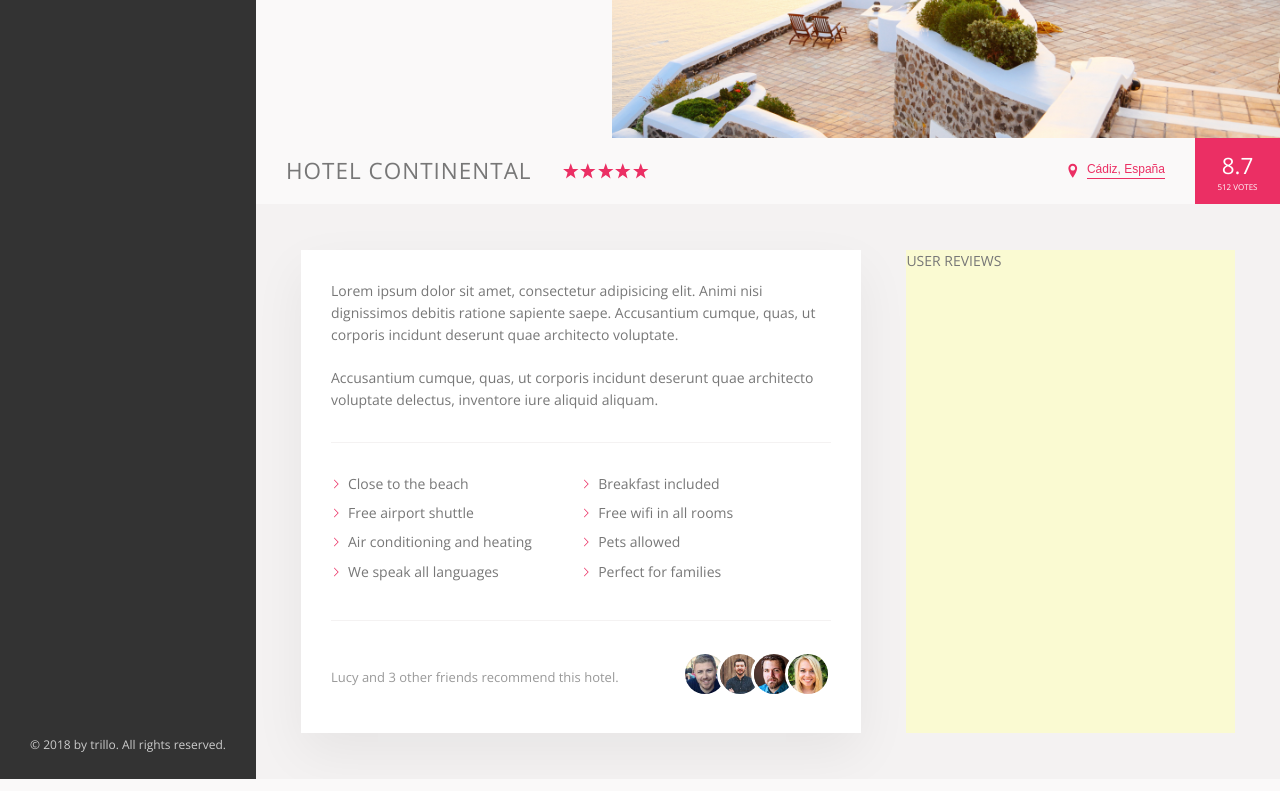
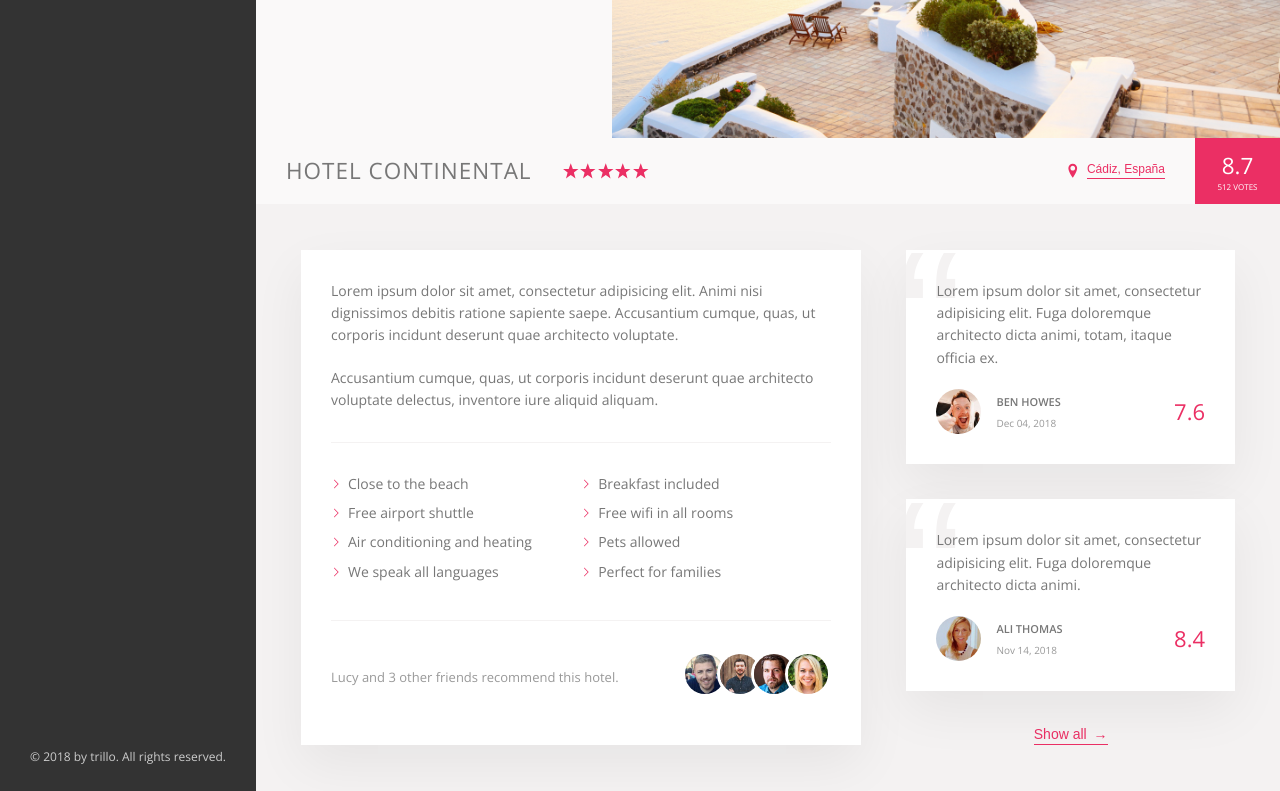
Before and after one commit to juliasj/trillo-project, a website: page index.html in a window 1280 px wide. Shown: the part 333-1124 px from the top of the page. Drawn offline with nearby package versions, Linux system fonts and the light colour scheme.

Commit message:
Add reviews

```diff
--- a/index.html
+++ b/index.html
@@ -155,7 +155,36 @@
                         </div>
                     </div>
                     <div class="hotel-view__user-reviews">
-                        USER REVIEWS
+                        <figure class="review">
+                            <blockquote class="review__text">
+                                Lorem ipsum dolor sit amet, consectetur adipisicing elit. Fuga doloremque architecto dicta animi, totam, itaque officia ex.
+                            </blockquote>
+                            <figcaption class="review__user">
+                                <img src="img/user-1.jpg" alt="User 1" class="review__photo">
+                                <div class="review__user-box">
+                                    <p class="review__user-name">Ben Howes</p>
+                                    <p class="review__user-date">Dec 04, 2018</p>
+                                </div>
+                                <div class="review__rating">7.6</div>
+                            </figcaption>
+                        </figure>
+                        <figure class="review">
+                            <blockquote class="review__text">
+                                Lorem ipsum dolor sit amet, consectetur adipisicing elit. Fuga doloremque architecto dicta animi.
+                            </blockquote>
+                            <figcaption class="review__user">
+                                <img src="img/user-2.jpg" alt="User 1" class="review__photo">
+                                <div class="review__user-box">
+                                    <p class="review__user-name">Ali Thomas</p>
+                                    <p class="review__user-date">Nov 14, 2018</p>
+                                </div>
+                                <div class="review__rating">8.4</div>
+                            </figcaption>
+                        </figure>
+                        <button class="btn-inline">
+                            Show all
+                            <span>&rarr;</span>
+                        </button>
                     </div>
                 </div>
             </main>
--- /dev/null
+++ b/sass/components/_review.scss
@@ -0,0 +1,60 @@
+.review {
+    position: relative;
+    background-color: var(--color-white);
+    padding: 3rem;
+    box-shadow: var(--shadow-subtle);
+    margin-bottom: 3.5rem;
+    overflow: hidden;
+
+    &__text {
+        margin-bottom: 2rem;
+        position: relative;
+        z-index: 10;
+    }
+
+    &__user {
+        display: flex;
+        align-items: center;
+    }
+
+    &__photo {
+        height: 4.5rem;
+        width: 4.5rem;
+        border-radius: 50%;
+        margin-right: 1.5rem;
+    }
+
+    &__user-box {
+        margin-right: auto;
+    }
+
+    &__user-name {
+        font-size: 1.1rem;
+        font-weight: 600;
+        text-transform: uppercase;
+        margin-bottom: .4rem;
+    }
+
+    &__user-date {
+        font-size: 1rem;
+        color: var(--color-gray-dark-3);
+    }
+
+    &__rating {
+        font-size: 2.2rem;
+        font-weight: 300;
+        color: var(--color-primary);
+    }
+
+    &::before {
+        content: '\201C';
+        position: absolute;
+        top: -2.75rem;
+        left: -1rem;
+        line-height: 1;
+        font-family: sans-serif;
+        font-size: 20rem;
+        color: var(--color-gray-light-2);
+        z-index: 1;
+    }
+}
--- a/sass/layout/_hotel-view.scss
+++ b/sass/layout/_hotel-view.scss
@@ -20,6 +20,8 @@
     &__user-reviews {
         flex: 1;
 
-        background-color: lightgoldenrodyellow;
+        display: flex;
+        flex-direction: column;
+        align-items: center;
     }
 }
--- a/sass/main.scss
+++ b/sass/main.scss
@@ -11,6 +11,7 @@
 @import 'components/gallery';
 @import 'components/overview';
 @import 'components/recommend';
+@import 'components/review';
 @import 'components/search';
 @import 'components/side-nav';
 @import 'components/user-nav';
```
Also changed, not shown: css/style.css.
